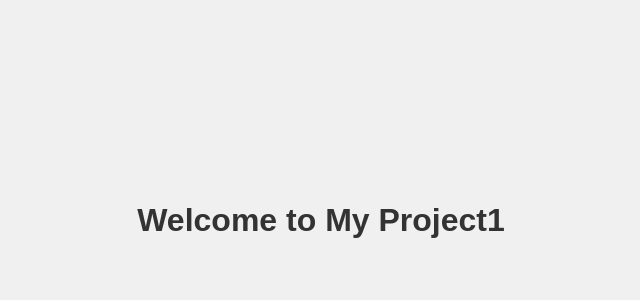
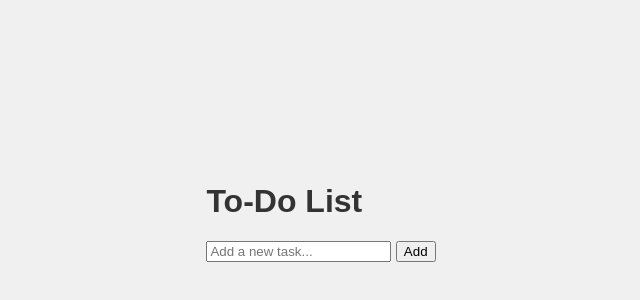
Before and after one commit to tejasa5e/cricketui, a website: page index.html in a window 1280 px wide. Shown: the part 180-480 px from the top of the page, without its empty margins (319-959 px from the left). Drawn offline with Linux system fonts and the light colour scheme.

Commit message:
add html structure

```diff
--- a/index.html
+++ b/index.html
@@ -4,11 +4,18 @@
 <head>
     <meta charset="UTF-8">
     <meta name="viewport" content="width=device-width, initial-scale=1.0">
-    <title>My Project</title>
+    <title>To-Do List App</title>
     <link rel="stylesheet" href="styles.css">
 </head>
 <body>
-    <h1>Welcome to My Project1</h1>
-    <script src="script.js"></script>
+    <div class="container">
+        <h1>To-Do List</h1>
+        <div class="task-input">
+            <input type="text" id="new-task" placeholder="Add a new task...">
+            <button id="add-task-btn">Add</button>
+        </div>
+        <ul id="task-list"></ul>
+    </div>
+    <script src="scripts.js"></script>
 </body>
 </html>
```
